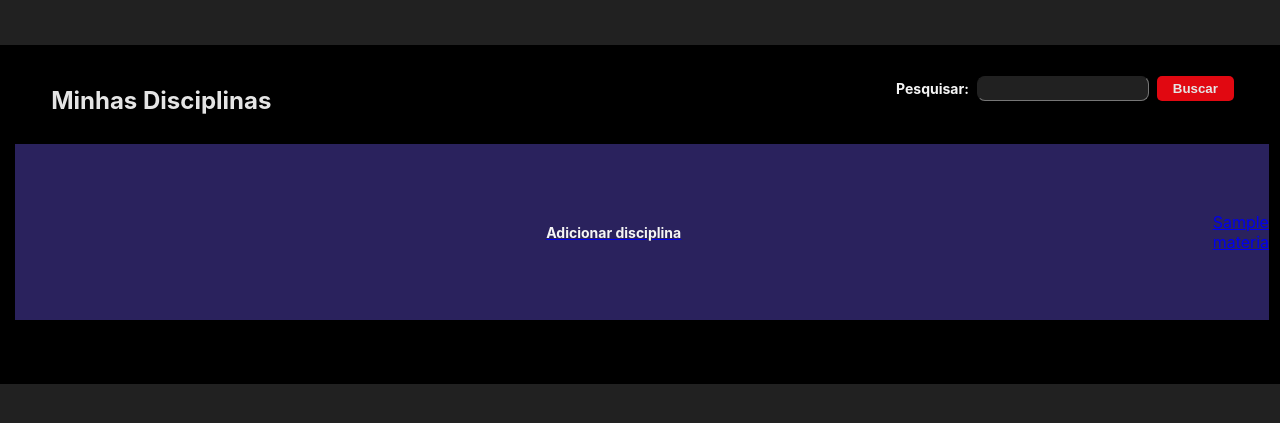
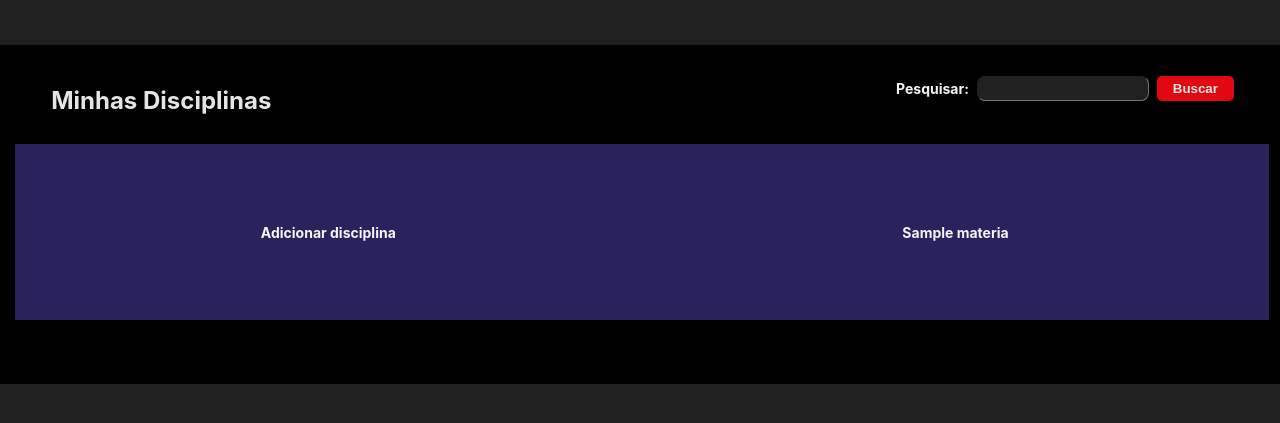
Before and after one commit to Camila-Maia21/UFLIXRJ, a Flask app: page /materia in a window 1280 px wide. Shown: the part 73-496 px from the top of the page. Run offline with Flask 2, Linux system fonts and the light colour scheme; tables that the repository leaves empty hold one stand-in row (values such as "Sample post").

Commit message:
partiu apresentação

```diff
--- a/app/static/materias.css
+++ b/app/static/materias.css
@@ -135,3 +135,10 @@ h1 {
 #ad:hover {
     background-color: rgb(42,34,93,0.7);
 }
+
+a{
+    color: #F5f5f5;
+    font-weight: bold;
+    font-size: 14px;
+    text-decoration: none;
+}
--- a/app/templates/CriarDisciplina/CriarDisciplina.html
+++ b/app/templates/CriarDisciplina/CriarDisciplina.html
@@ -30,7 +30,7 @@
                 <label for="periodo" id="profileName">Período:</label><br>
                 <input class = "input" type="text" id="periodo" name="periodo"><br><br>
 
-                <label for="codigo_materia" id="profileName">Código da materia:</label><br>
+                <label for="codigo_materia" id="profileName">Código da disciplina:</label><br>
                 <input class = "input" type="text" id="codigo_materia" name="codigo_materia"><br><br>
 
                 <label for="codigo_turma" id="profileName">Código da turma:</label><br>
--- a/app/templates/Minhasdisciplinas/MinhasDisciplinas.html
+++ b/app/templates/Minhasdisciplinas/MinhasDisciplinas.html
@@ -41,7 +41,7 @@
             </div>
 
             {%for materia in materias %}
-            <div  id="ad"><a href="{{url_for('materia_especifica', nome = materia.nome)}}"><p class ="profileName">{{materia.nome}}</p></a></div>
+            <div class="materia-container" id="ad" ><a href="{{url_for('materia_especifica', nome = materia.nome)}}"><p class ="profileName">{{materia.nome}}</p></a></div>
             {% endfor %}
         </div>
 
--- a/migrations/versions/b667d3388398_.py
+++ b/migrations/versions/2738d23755d8_.py
@@ -1,8 +1,8 @@
 """empty message
 
-Revision ID: b667d3388398
+Revision ID: 2738d23755d8
 Revises:
-Create Date: 2021-05-19 22:06:42.697159
+Create Date: 2021-05-20 09:28:26.258340
 
 """
 from alembic import op
@@ -10,7 +10,7 @@ import sqlalchemy as sa
 
 
 # revision identifiers, used by Alembic.
-revision = 'b667d3388398'
+revision = '2738d23755d8'
 down_revision = None
 branch_labels = None
 depends_on = None
```
Also changed, not shown: app/data-dev.db.
